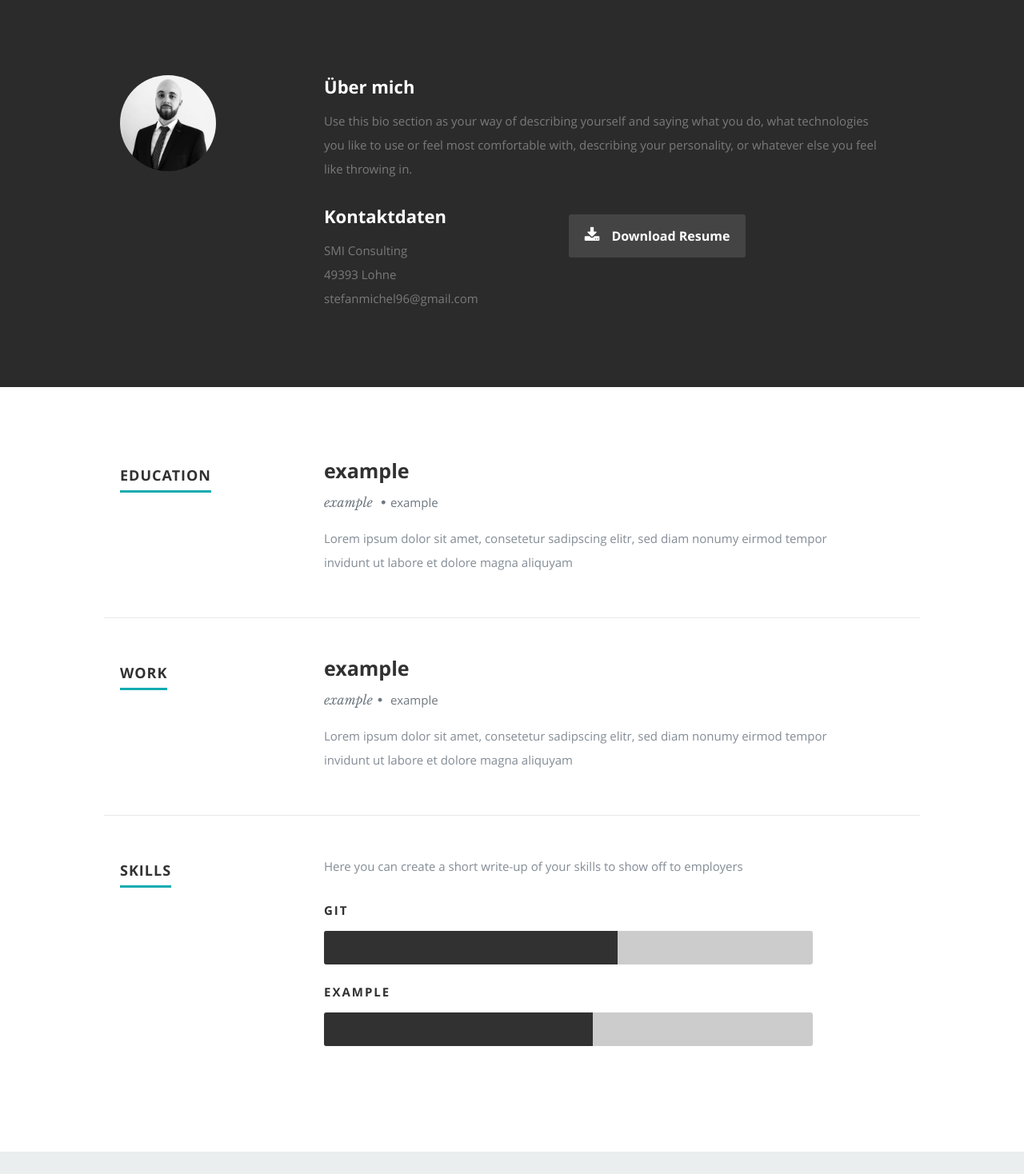
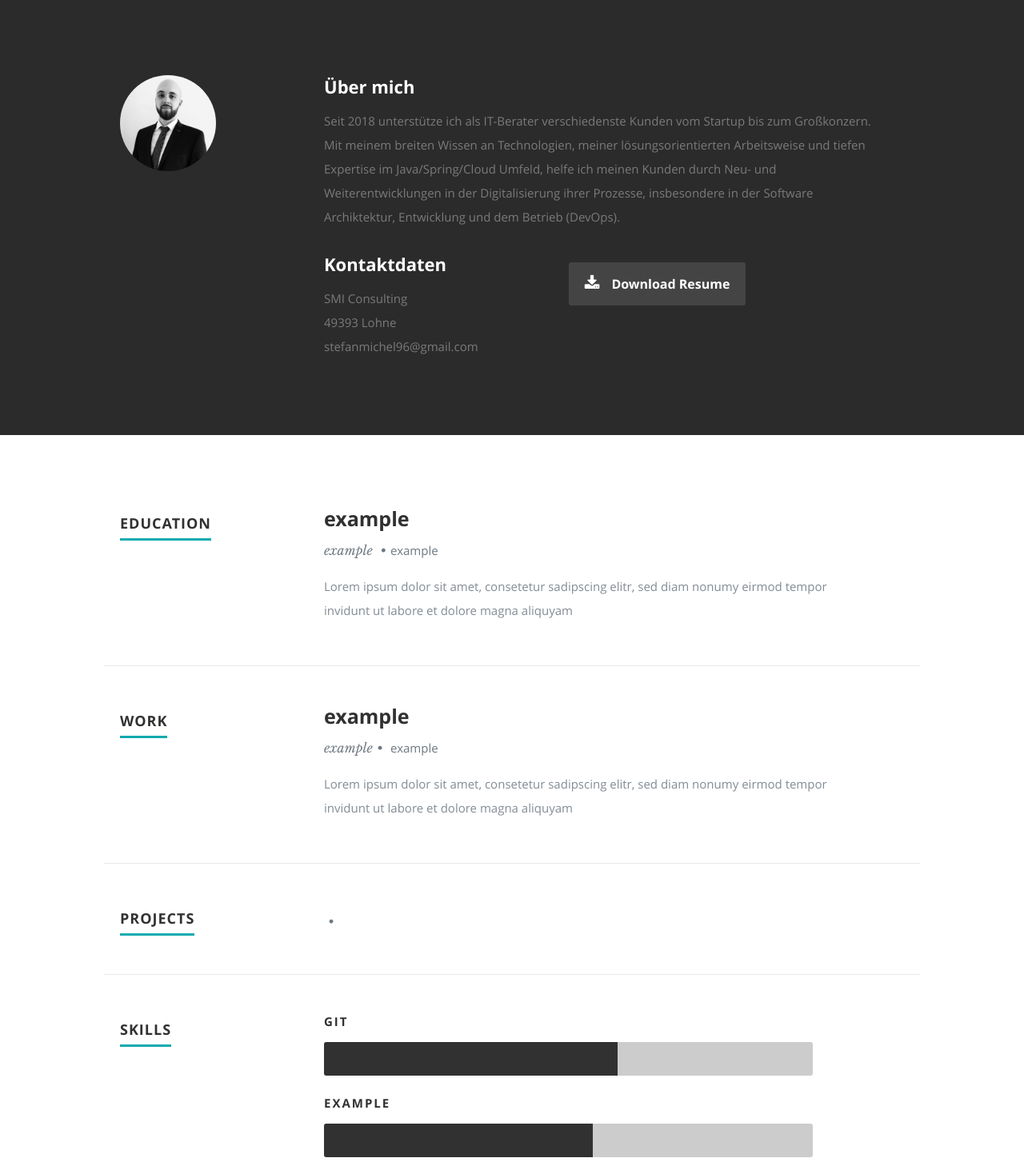
Before and after one commit to stefanm96/website, a React (Create React App) app: page / in a window 1280 px wide. Shown: the part 802-2270 px from the top of the page at 80% size. Built offline with nearby package versions, Linux system fonts and the light colour scheme.

Commit message:
updated resumedata and added new header background

```diff
--- a/public/css/layout.css
+++ b/public/css/layout.css
@@ -66,7 +66,7 @@ header .banner-text h1 {
 }
 header .banner-text h3 {
    font: 18px/1.9em 'librebaskerville-regular', serif;
-   color: #d3d3d3;
+   color: #ececec;
    margin: 0 auto;
    width: 70%;
    text-shadow: 0px 1px 2px rgba(0, 0, 0, .5);
--- a/public/resumeData.json
+++ b/public/resumeData.json
@@ -1,83 +1,93 @@
 {
   "main": {
-    "name":"SMI Consulting",
-    "occupation":"(Your Occupation Here)",
-    "description":"Ihr Parnter in der Digitalisierung.",
-    "image":"profilepic.png",
-    "bio":"Use this bio section as your way of describing yourself and saying what you do, what technologies you like to use or feel most comfortable with, describing your personality, or whatever else you feel like throwing in.",
-    "contactmessage":"Here is where you should write your message to readers to have them get in contact with you.",
+    "name": "SMI Consulting",
+    "occupation": "(Your Occupation Here)",
+    "description": "Ihr Parnter in der Digitalisierung.",
+    "image": "profilepic.png",
+    "bio": "Seit 2018 unterstütze ich als IT-Berater verschiedenste Kunden vom Startup bis zum Großkonzern. Mit meinem breiten Wissen an Technologien, meiner lösungsorientierten Arbeitsweise und tiefen Expertise im Java/Spring/Cloud Umfeld, helfe ich meinen Kunden durch Neu- und Weiterentwicklungen in der Digitalisierung ihrer Prozesse, insbesondere in der Software Archiktektur, Entwicklung und dem Betrieb (DevOps).",
+    "contactmessage": "Here is where you should write your message to readers to have them get in contact with you.",
     "email": "stefanmichel96@gmail.com",
     "phone": "555-555-5555",
-    "address":{
-      "street":"(Your Street)",
-      "city":"Lohne",
-      "state":"",
+    "address": {
+      "street": "(Your Street)",
+      "city": "Lohne",
+      "state": "",
       "zip": "49393"
     },
-    "website": "http://www.example.com",
-    "resumedownload":"http://example.com",
-    "social":[
+    "website": "https://www.smiconsulting.de",
+    "resumedownload": "http://example.com",
+    "social": [
       {
-        "name":"linkedin",
-        "url":"https://www.linkedin.com/in/stefan-michel-68952318a/",
-        "className":"fa fa-linkedin"
+        "name": "linkedin",
+        "url": "https://www.linkedin.com/in/stefan-michel-68952318a/",
+        "className": "fa fa-linkedin"
       },
       {
-        "name":"instagram",
-        "url":"https://www.instagram.com/smi_consulting/",
-        "className":"fa fa-instagram"
+        "name": "instagram",
+        "url": "https://www.instagram.com/smi_consulting/",
+        "className": "fa fa-instagram"
       },
       {
-        "name":"github",
-        "url":"https://github.com/stefanm96/",
-        "className":"fa fa-github"
+        "name": "github",
+        "url": "https://github.com/stefanm96/",
+        "className": "fa fa-github"
       }
     ]
   },
-  "resume":{
-    "skillmessage":"Here you can create a short write-up of your skills to show off to employers",
-    "education":[
+  "resume": {
+    "skillmessage": "Here you can create a short write-up of your skills to show off to employers",
+    "education": [
       {
-        "school":"example",
-        "degree":"example",
-        "graduated":"example",
-        "description":"Lorem ipsum dolor sit amet, consetetur sadipscing elitr, sed diam nonumy eirmod tempor invidunt ut labore et dolore magna aliquyam"
+        "school": "example",
+        "degree": "example",
+        "graduated": "example",
+        "description": "Lorem ipsum dolor sit amet, consetetur sadipscing elitr, sed diam nonumy eirmod tempor invidunt ut labore et dolore magna aliquyam"
       }
     ],
-    "work":[
+    "work": [
       {
-        "company":"example",
-        "title":"example",
-        "years":"example",
-        "description":"Lorem ipsum dolor sit amet, consetetur sadipscing elitr, sed diam nonumy eirmod tempor invidunt ut labore et dolore magna aliquyam"
+        "company": "example",
+        "title": "example",
+        "years": "example",
+        "description": "Lorem ipsum dolor sit amet, consetetur sadipscing elitr, sed diam nonumy eirmod tempor invidunt ut labore et dolore magna aliquyam"
       }
     ],
-    "skills":[
+    "projects": [
       {
-        "name":"Git",
-        "level":"60%"
+        "role": "example",
+        "customer": "example",
+        "location": "Oldenburg",
+        "title": "example",
+        "duration": "2019-2020",
+        "description": "Lorem ipsum dolor sit amet, consetetur sadipscing elitr, sed diam nonumy eirmod tempor invidunt ut labore et dolore magna aliquyam"
+      }
+    ],
+    "skills": [
+      {
+        "name": "Git",
+        "level": "60%"
       },
       {
-        "name":"example",
-        "level":"55%"
+        "name": "example",
+        "level": "55%"
       }
     ]
   },
-  "portfolio":{
+  "portfolio": {
     "projects": [
       {
-        "title":"example",
-        "category":"example",
-        "image":"canadian-wanderlust.jpg",
-        "url":"https://www.example.com"
+        "title": "example",
+        "category": "example",
+        "image": "canadian-wanderlust.jpg",
+        "url": "https://www.example.com"
       }
     ]
   },
-  "testimonials":{
-    "testimonials":[
+  "testimonials": {
+    "testimonials": [
       {
-        "text":"example",
-        "user":"example"
+        "text": "example",
+        "user": "example"
       }
     ]
   }
--- a/src/Components/Resume.js
+++ b/src/Components/Resume.js
@@ -3,22 +3,28 @@ import React, { Component } from 'react';
 class Resume extends Component {
   render() {
 
-    if(this.props.data){
+    if (this.props.data) {
       var skillmessage = this.props.data.skillmessage;
-      var education = this.props.data.education.map(function(education){
+      var education = this.props.data.education.map(function (education) {
         return <div key={education.school}><h3>{education.school}</h3>
           <p className="info">{education.degree} <span>&bull;</span><em className="date">{education.graduated}</em></p>
           <p>{education.description}</p></div>
       })
-      var work = this.props.data.work.map(function(work){
+      var work = this.props.data.work.map(function (work) {
         return <div key={work.company}><h3>{work.company}</h3>
           <p className="info">{work.title}<span>&bull;</span> <em className="date">{work.years}</em></p>
           <p>{work.description}</p>
         </div>
       })
-      var skills = this.props.data.skills.map(function(skills){
-        var className = 'bar-expand '+skills.name.toLowerCase();
-        return <li key={skills.name}><span style={{width:skills.level}}className={className}></span><em>{skills.name}</em></li>
+      var projects = this.props.data.projects.map(function (project) {
+        return <div key={work.company}><h3>{project.company}</h3>
+          <p className="info">{work.title}<span>&bull;</span> <em className="date">{work.years}</em></p>
+          <p>{work.description}</p>
+        </div>
+      })
+      var skills = this.props.data.skills.map(function (skills) {
+        var className = 'bar-expand ' + skills.name.toLowerCase();
+        return <li key={skills.name}><span style={{ width: skills.level }} className={className}></span><em>{skills.name}</em></li>
       })
     }
 
@@ -51,6 +57,17 @@ class Resume extends Component {
           </div>
         </div>
 
+        <div className="row work">
+
+          <div className="three columns header-col">
+            <h1><span>Projects</span></h1>
+          </div>
+
+          <div className="nine columns main-col">
+            {projects}
+          </div>
+        </div>
+
 
 
         <div className="row skill">
@@ -60,10 +77,6 @@ class Resume extends Component {
           </div>
 
           <div className="nine columns main-col">
-
-            <p>{skillmessage}
-            </p>
-
             <div className="bars">
               <ul className="skills">
                 {skills}
```
Also changed, not shown: public/images/header-background.jpg. Lines whose indentation alone changed are shown as unchanged.
